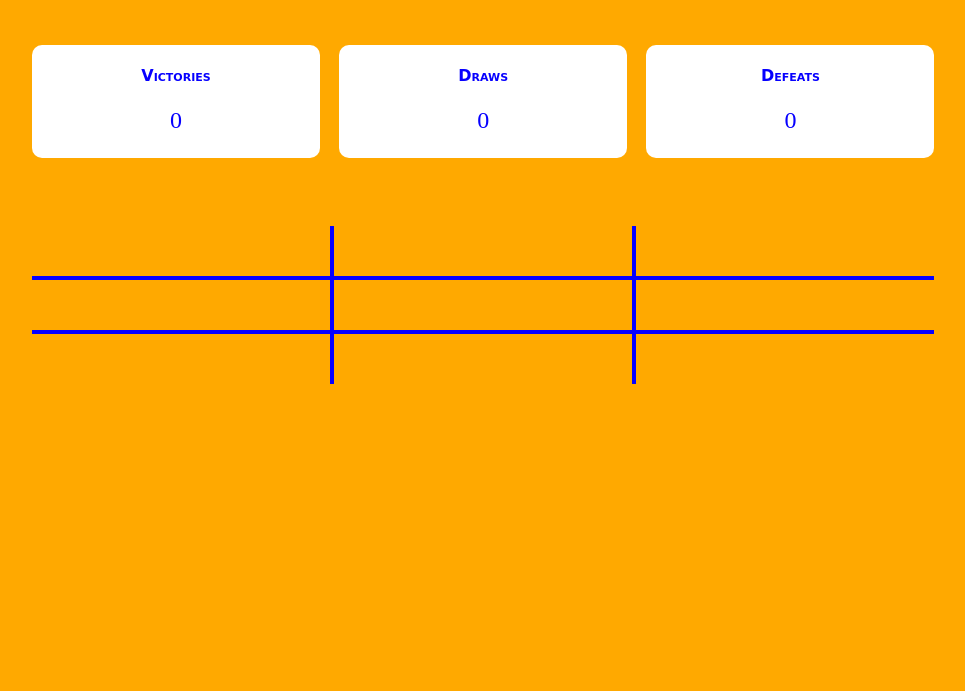
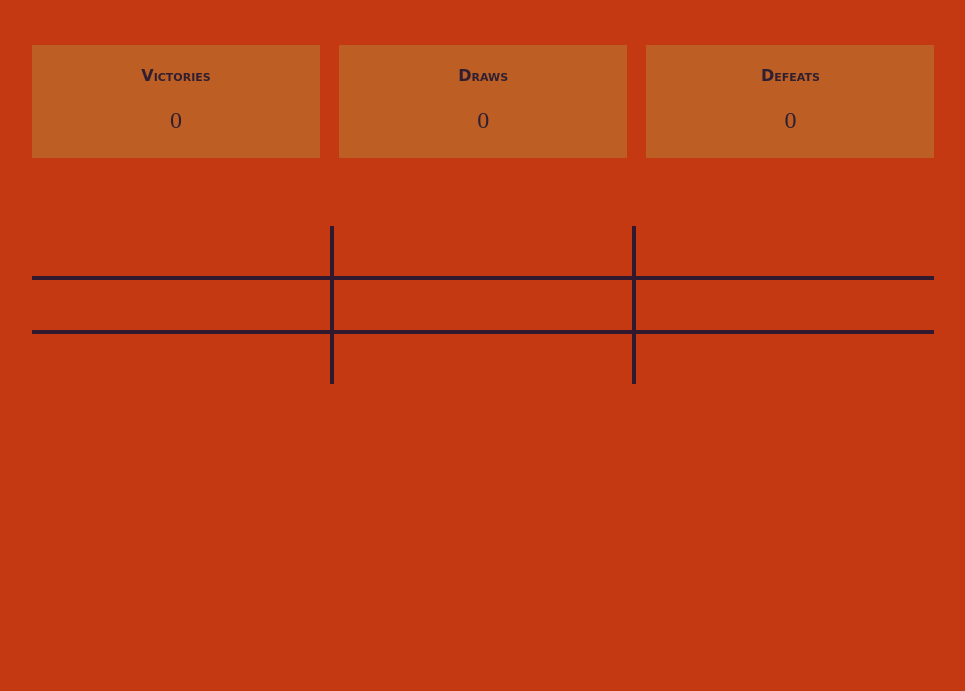
Before and after one commit to andreaweb/tickTackToeGameFCC, a plain HTML site: page index.html in a window 1280 px wide. Shown: the part 109-800 px from the top of the page, without its empty margins (128-1093 px from the left). Drawn offline with nearby package versions, Linux system fonts and the light colour scheme; a web font is replaced by a local one.

Commit message:
changing colors and improving looks

```diff
--- a/css/style.css
+++ b/css/style.css
@@ -1,13 +1,13 @@
 body{
   max-width: 960px;
   margin: 10px auto;
-  color: #0700FF;
-  background-color: #FFA900;
+  color: rgba(20, 19, 53, 0.84);;
+  background-color: rgb(197, 57, 18);;
 }
 .popup{
   display: none;
-  color: #FFA900;
-  background-color: #0700FF;
+  color: rgb(197, 57, 18);;
+  background-color: rgba(20, 19, 53, 0.84);;
   width: 300px;
   border-radius: 10px;
   padding: 20px;
@@ -38,9 +38,8 @@ h4{
 section{
   width: 30%;
   float: left;
-  background-color: #fff;
+  background-color: rgba(168, 206, 91, 0.26);
   margin: 0 2% 20px 0;
-  border-radius: 10px;
   text-align: center;
 }
 section p{
@@ -55,7 +54,7 @@ main{
 div.row{
   height: 50px;
   display: flex;
-  border-bottom: 4px solid #0700FF;
+  border-bottom: 4px solid rgba(20, 19, 53, 0.84);;
   text-align: center;
   font-size: 2em;
 }
@@ -65,7 +64,7 @@ div.row:last-child{
 div.tile{
   width: calc( 100% / 3);
   height: 50px;
-  border-left: 4px solid #0700FF;
+  border-left: 4px solid rgba(20, 19, 53, 0.84);;
   color: #FFF;
   font-family: 'Ruslan Display', cursive;
 }
```
